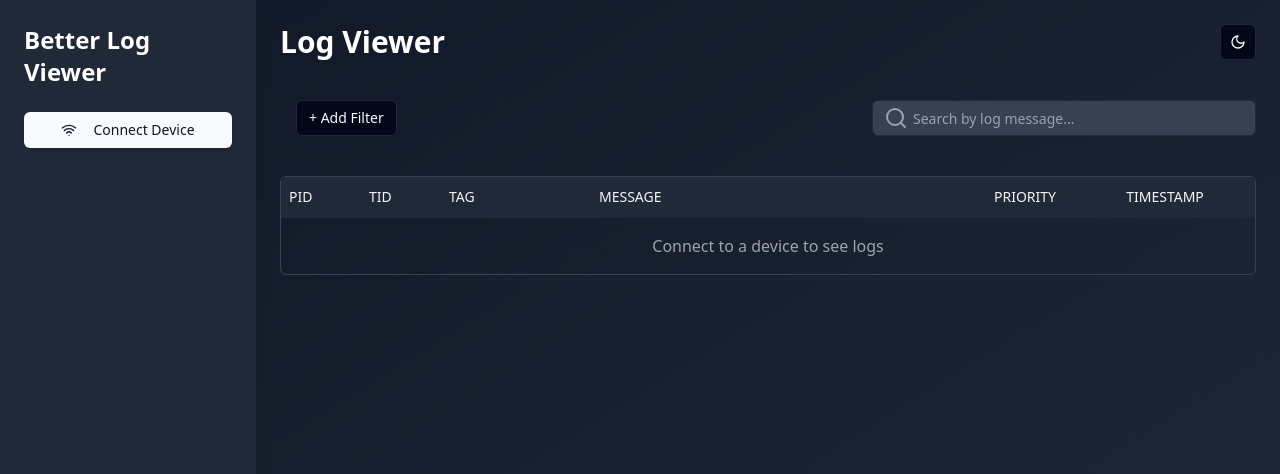
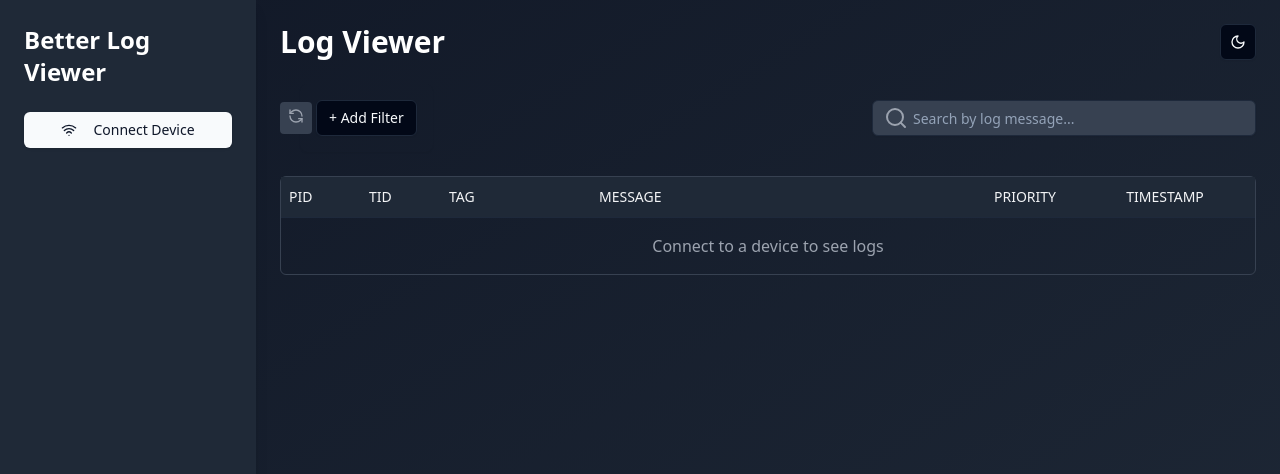
Before and after one commit to AltinGruda/Automated-Log-Retrieval-Tool, a React (Vite) app in the folder client/: page / in a window 1280 px wide. Shown: the top 474 px of the page. Built offline with nearby package versions, Linux system fonts and the light colour scheme.

Commit message:
Refetch logs on refetch button click

```diff
--- a/client/src/components/Filters.tsx
+++ b/client/src/components/Filters.tsx
@@ -19,7 +19,7 @@ export default function Filters() {
   };
 
   return (
-    <div className="flex flex-wrap gap-2 p-4 rounded-lg shadow-sm">
+    <div className="flex flex-wrap gap-2 p-4 rounded-lg shadow-sm ml-5">
       {activeFilter && (
         <div className="flex items-center gap-2 bg-gray-200 dark:bg-gray-700 px-3 py-1 rounded-full">
           <span className="text-sm text-gray-800 dark:text-gray-200">
--- a/client/src/components/LogTableWrapper.tsx
+++ b/client/src/components/LogTableWrapper.tsx
@@ -3,9 +3,9 @@ import Filters from "./Filters";
 import LogTable from "./LogTable";
 import { Input } from "./ui/input";
 import { toast } from "sonner";
-import { getLogsByMessage } from "../api/device";
+import { getLogsByMessage, getAllLogs } from "../api/device";
 import { useDevice } from "../state/DeviceContext";
-import { Search } from "lucide-react";
+import { RefreshCcw, Search } from "lucide-react";
 
 export default function LogTableWrapper() {
   const { deviceIp } = useDevice();
@@ -31,9 +31,25 @@ export default function LogTableWrapper() {
     }
   };
 
+  const refetchAllDeviceLogs = () => {
+    const refetchLogs = async () => {
+      const response = await getAllLogs(deviceIp);
+      setNewLogs(response);
+    };
+    refetchLogs();
+  };
+
   return (
     <div className="space-y-6 w-full">
       <div className="flex flex-col sm:flex-row justify-between gap-4 items-start sm:items-center">
+        <div className="absolute bg-gray-200 dark:bg-gray-700 px-2 py-1 rounded-sm">
+          <button
+            onClick={() => refetchAllDeviceLogs()}
+            className="relative left-0"
+          >
+            <RefreshCcw className="w-4 h-4 text-gray-600 dark:text-gray-400 hover:text-black dark:hover:text-white" />
+          </button>
+        </div>
         <Filters />
         <div className="relative w-full sm:w-96">
           <Search className="absolute left-3 top-1/2 transform -translate-y-1/2 text-gray-400" />
--- a/client/src/views/LogViewer.tsx
+++ b/client/src/views/LogViewer.tsx
@@ -1,8 +1,9 @@
 import LogTableWrapper from "../components/LogTableWrapper";
 import Sidebar from "../components/Sidebar";
-import { MoonIcon, SunIcon } from "lucide-react";
+import { MoonIcon, RefreshCcw, SunIcon } from "lucide-react";
 import { Button } from "../components/ui/button";
 import { useTheme } from "../components/theme-provider";
+import { useDevice } from "../state/DeviceContext";
 
 export default function LogViewer() {
   const { theme, setTheme } = useTheme();
```
